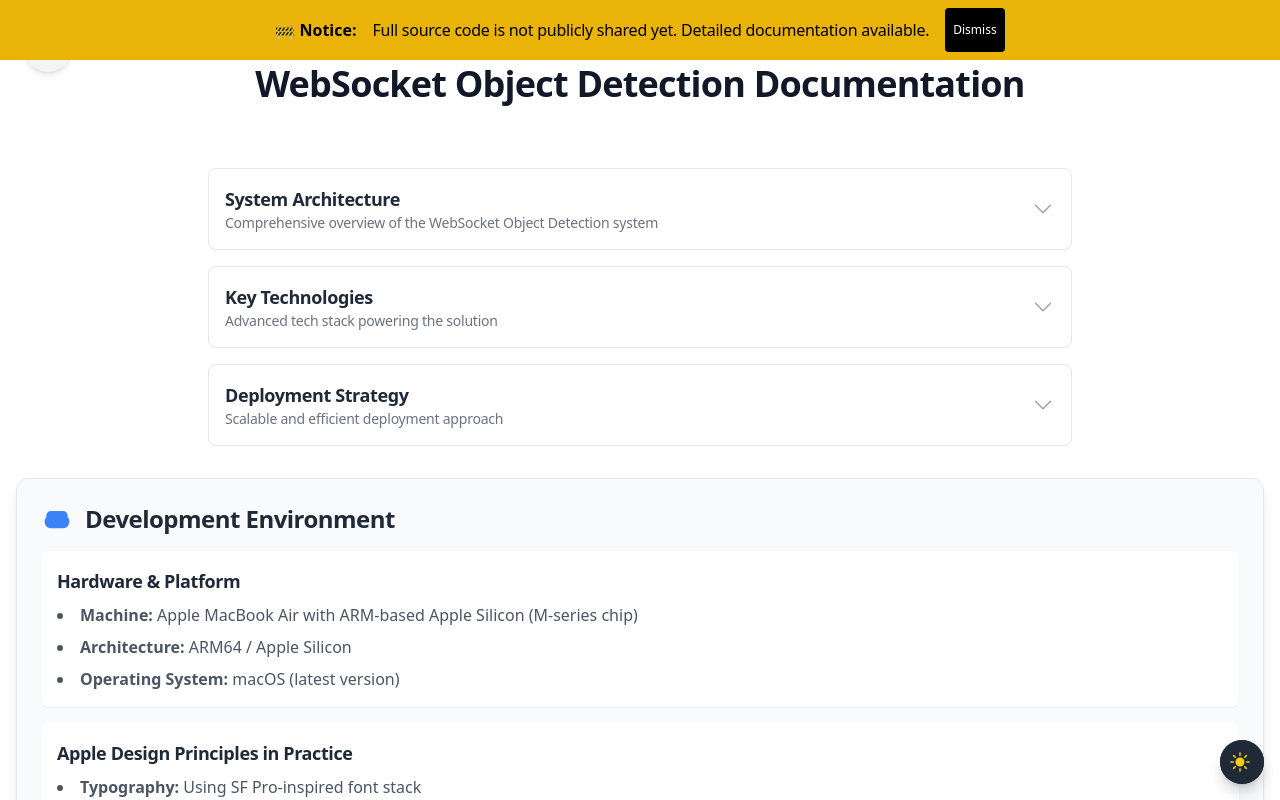
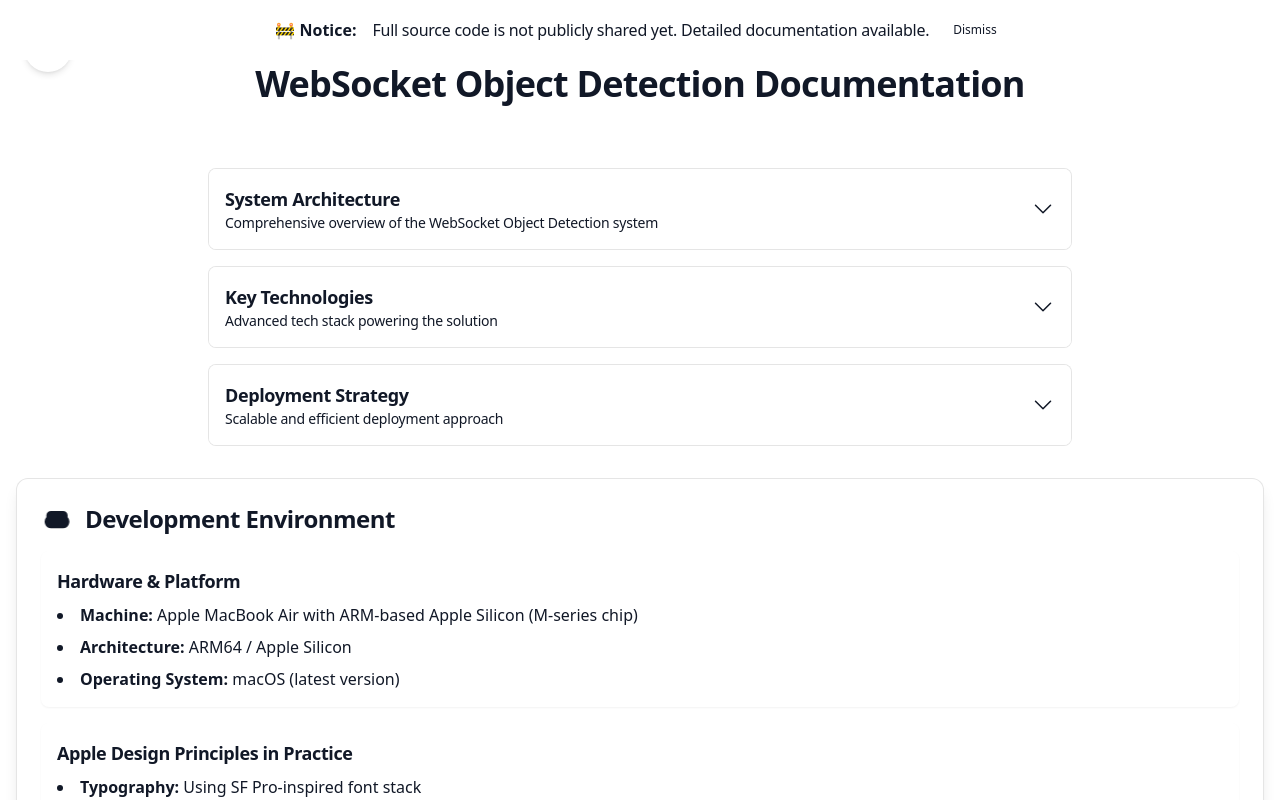
Before and after one commit to bniladridas/websocket_objectdetection, a Next.js app: page /docs in a window 1280 px wide. Shown: the top 800 px of the page. Built offline with nearby package versions, Linux system fonts and the light colour scheme.

Commit message:
feat(theme): Enhance dark mode with persistent preferences, accessibility, and performance improvements (#2)

```diff
--- a/src/app/docs/page.tsx
+++ b/src/app/docs/page.tsx
@@ -787,8 +787,12 @@ export default function DocsPage() {
       setIsMobile(window.innerWidth <= 768);
     };
 
-    // Check for system preference initially
-    const prefersDarkMode = window.matchMedia('(prefers-color-scheme: dark)').matches;
+    // Persistent Theme Preference
+    const savedTheme = localStorage.getItem('theme');
+    const prefersDarkMode = savedTheme
+      ? savedTheme === 'dark'
+      : window.matchMedia('(prefers-color-scheme: dark)').matches;
+
     setIsDarkMode(prefersDarkMode);
     document.body.classList.toggle('light-mode', !prefersDarkMode);
 
@@ -804,10 +808,26 @@ export default function DocsPage() {
     const newMode = !isDarkMode;
     setIsDarkMode(newMode);
     document.body.classList.toggle('light-mode', !newMode);
+
+    // Persist theme preference
+    localStorage.setItem('theme', newMode ? 'dark' : 'light');
+
+    // Subtle theme transition sound (optional)
+    try {
+      const audio = new Audio('/theme-toggle.mp3');
+      audio.volume = 0.2;
+      audio.play().catch(() => {});
+    } catch {}
   };
 
   return (
-    <main className="min-h-screen relative">
+    <main
+      className="min-h-screen relative dark:bg-gray-900 dark:text-gray-100 transition-colors duration-300"
+      style={{
+        // Reduce color transition repaint
+        willChange: 'background-color, color'
+      }}
+    >
       {/* Code Availability Notice */}
       {showCodeNotice && (
         <div className="
@@ -823,6 +843,8 @@ export default function DocsPage() {
           flex
           items-center
           justify-center
+          dark:bg-yellow-700
+          dark:text-white
         ">
           <span className="mr-4 font-bold">🚧 Notice:</span>
           <p>Full source code is not publicly shared yet. Detailed documentation available.</p>
@@ -838,6 +860,8 @@ export default function DocsPage() {
               text-xs
               hover:bg-gray-800
               transition-colors
+              dark:bg-gray-700
+              dark:hover:bg-gray-600
             "
           >
             Dismiss
@@ -845,11 +869,30 @@ export default function DocsPage() {
         </div>
       )}
 
-      {/* Theme Toggle Button */}
+      {/* Theme Toggle Button with Enhanced Accessibility */}
       <button
         onClick={toggleDarkMode}
-        className="theme-toggle fixed bottom-4 right-4 z-50"
+        aria-label={`Switch to ${isDarkMode ? 'light' : 'dark'} mode`}
+        aria-pressed={isDarkMode}
+        title={`Toggle ${isDarkMode ? 'Light' : 'Dark'} Mode`}
+        className="
+          theme-toggle
+          fixed
+          bottom-4
+          right-4
+          z-50
+          focus:outline-none
+          focus:ring-2
+          focus:ring-blue-500
+          rounded-full
+          transition-transform
+          hover:scale-110
+          active:scale-95
+        "
       >
+        <span className="sr-only">
+          {isDarkMode ? 'Enable Light Mode' : 'Enable Dark Mode'}
+        </span>
         {isDarkMode ? '🌞' : '🌙'}
       </button>
 
@@ -904,28 +947,28 @@ export default function DocsPage() {
 
       {/* Mobile Header */}
       {isMobile && (
-        <div className="md:hidden fixed top-0 left-0 right-0 bg-[var(--background)] z-50 p-4 flex justify-between items-center border-b border-gray-700">
+        <div className="md:hidden fixed top-0 left-0 right-0 bg-gray-100 dark:bg-gray-800 z-50 p-4 flex justify-between items-center border-b border-gray-200 dark:border-gray-700">
           <button
             onClick={() => router.push('/')}
-            className="text-gray-300 hover:text-white transition-colors"
+            className="text-gray-600 dark:text-gray-300 hover:text-gray-900 dark:hover:text-white transition-colors"
           >
             <ChevronLeftIcon className="h-6 w-6" />
           </button>
 
-          <h1 className="text-lg font-semibold text-gray-200">
+          <h1 className="text-lg font-semibold text-gray-800 dark:text-gray-200">
             Project Documentation
           </h1>
 
           <button
-            className="text-gray-300 hover:text-white transition-colors"
+            className="text-gray-600 dark:text-gray-300 hover:text-gray-900 dark:hover:text-white transition-colors"
           >
             <Bars3Icon className="h-6 w-6" />
           </button>
         </div>
       )}
 
-      <section className="container mx-auto px-4 py-16">
-        <h1 className="text-4xl font-bold mb-8 text-center">
+      <section className="container mx-auto px-4 py-16 dark:bg-gray-900">
+        <h1 className="text-4xl font-bold mb-8 text-center text-gray-900 dark:text-gray-100">
           WebSocket Object Detection Documentation
         </h1>
 
--- a/src/app/globals.css
+++ b/src/app/globals.css
@@ -51,16 +51,32 @@
   --transition-opacity: opacity var(--duration-medium) var(--ease-in-out-subtle);
 }
 
+* {
+  transition:
+    background-color var(--transition-speed-normal),
+    color var(--transition-speed-normal),
+    border-color var(--transition-speed-normal),
+    filter var(--transition-speed-normal);
+  will-change: background-color, color, border-color, filter;
+  backface-visibility: hidden;
+  transform: translateZ(0);
+}
+
 body {
   font-family: var(--font-family-base);
   background-color: var(--background-dark);
   color: var(--foreground-dark);
-  -webkit-font-smoothing: antialiased;    /* Smoother fonts on WebKit browsers */
-  -moz-osx-font-smoothing: grayscale;     /* Font smoothing for Firefox on macOS */
-  text-rendering: optimizeLegibility;     /* Improved font rendering */
+  -webkit-font-smoothing: antialiased;
+  -moz-osx-font-smoothing: grayscale;
+  text-rendering: optimizeLegibility;
   transition:
     background-color var(--transition-speed-normal),
     color var(--transition-speed-normal);
+
+  /* Performance Optimization */
+  contain: layout;
+  transform: translateZ(0);
+  backface-visibility: hidden;
 }
 
 /* Default to Dark Mode */
@@ -73,6 +89,32 @@ body {
 body.light-mode {
   background-color: var(--background-light);
   color: var(--foreground-light);
+}
+
+/* Comprehensive Dark Mode Styling */
+body.light-mode * {
+  color: var(--foreground-light) !important;
+  background-color: var(--background-light) !important;
+  border-color: rgba(0,0,0,0.1) !important;
+}
+
+body * {
+  color: var(--foreground-dark) !important;
+  background-color: var(--background-dark) !important;
+  border-color: rgba(255,255,255,0.1) !important;
+}
+
+/* Ensure SVG and Icons adapt */
+body.light-mode svg,
+body.light-mode path,
+body.light-mode img {
+  filter: invert(0) !important;
+}
+
+body svg,
+body.path,
+body img {
+  filter: invert(1) !important;
 }
 
 /* Theme Toggle Button */
@@ -92,6 +134,14 @@ body.light-mode {
     hover:scale-110
     transition-all
     duration-300;
+
+  transition:
+    transform 0.2s cubic-bezier(0.4, 0, 0.2, 1),
+    background-color 0.3s ease;
+
+  will-change: transform, background-color;
+  backface-visibility: hidden;
+  transform: translateZ(0);
 }
 
 /* Color Scheme Transitions */
@@ -99,7 +149,8 @@ body.light-mode {
   transition:
     background-color var(--transition-speed-normal),
     color var(--transition-speed-normal),
-    border-color var(--transition-speed-normal);
+    border-color var(--transition-speed-normal),
+    filter var(--transition-speed-normal);
 }
 
 /* Scrollbar Styling for Both Modes */
```
